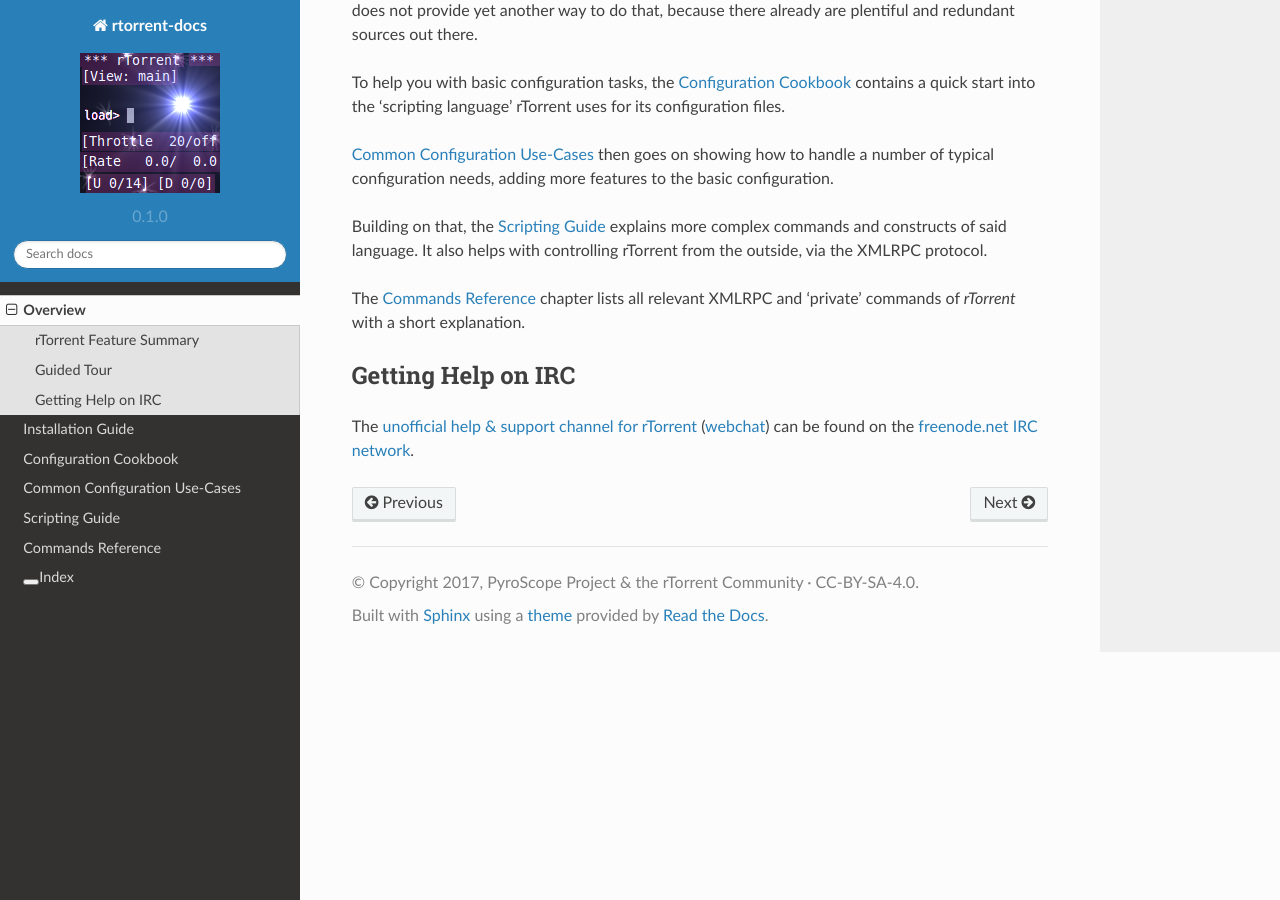
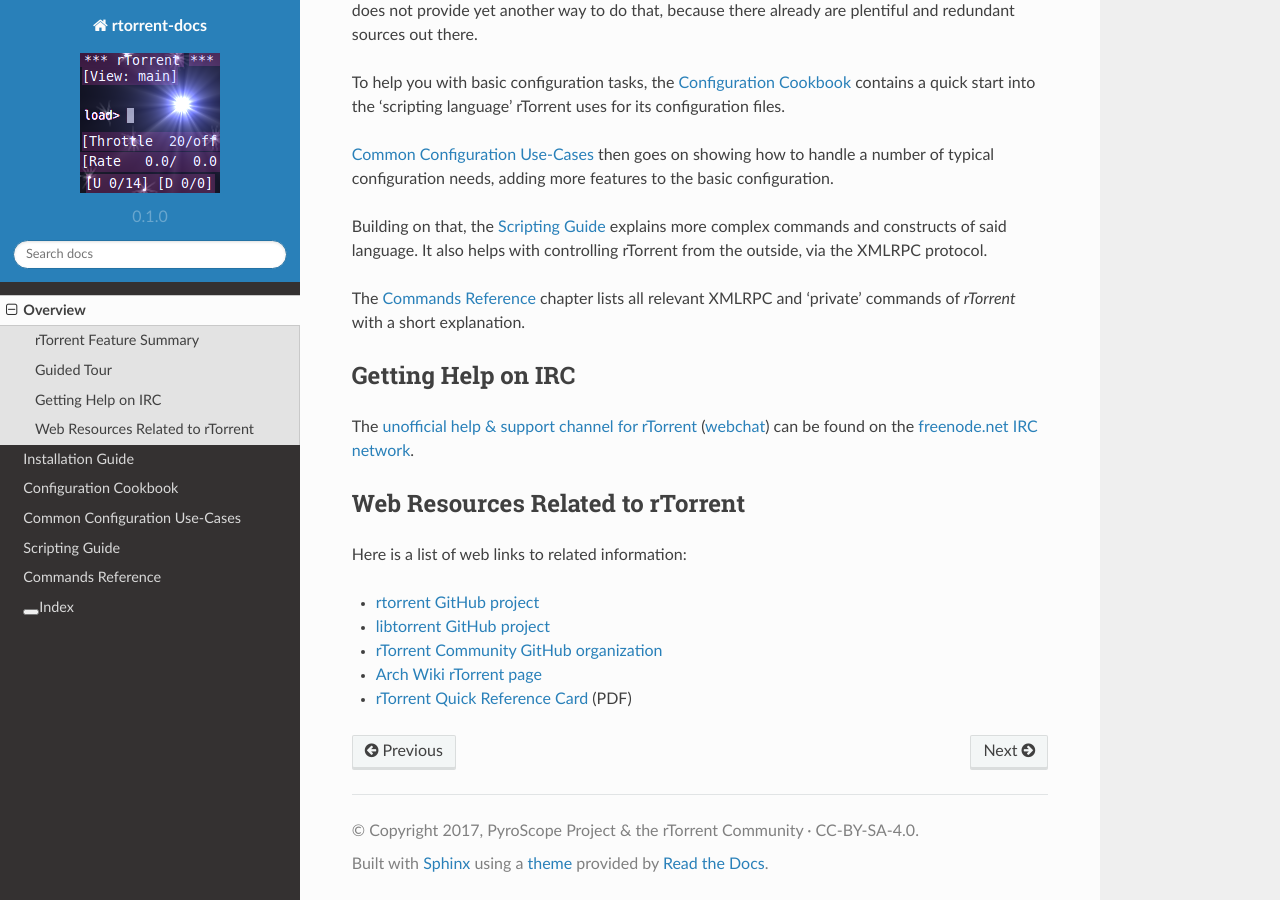
Before and after one commit to rtorrent-community/rtorrent-docs, a Sphinx documentation site: the page built from docs/overview.rst, in a window 1280 px wide and 900 px high, scrolled down 562 px. Built offline with Sphinx 7.4.7 and the Read the Docs theme 2.0.0, drawn with Linux system fonts in a browser that asks for light colours.

Commit message:
overview: Web Resources Related to rTorrent

```diff
--- a/docs/overview.rst
+++ b/docs/overview.rst
@@ -47,3 +47,18 @@
 .. _unofficial help & support channel for rTorrent: irc://irc.freenode.net/rtorrent
 .. _webchat: https://webchat.freenode.net/?channels=%23%23rtorrent
 .. _freenode.net IRC network: http://freenode.net/
+
+
+Web Resources Related to rTorrent
+---------------------------------
+
+Here is a list of web links to related information:
+
+* `rtorrent GitHub project <https://github.com/rakshasa/rtorrent/>`_
+* `libtorrent GitHub project <https://github.com/rakshasa/libtorrent>`_
+* `rTorrent Community GitHub organization <https://rtorrent-community.github.io/>`_
+* `Arch Wiki rTorrent page <https://wiki.archlinux.org/index.php/RTorrent>`_
+* `rTorrent Quick Reference Card <http://ciux.org/rtorrent_ref.pdf>`_ (PDF)
+
+.. * ` <>`_
+.. END overview
```
